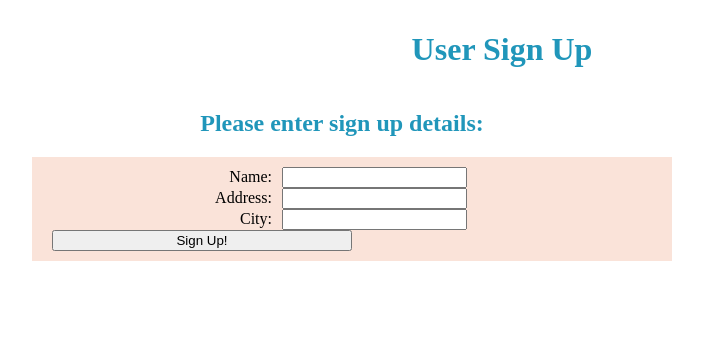
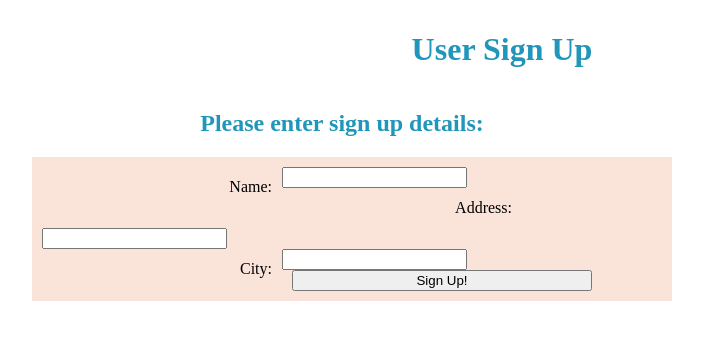
Before and after one commit to jyoansah/bostonhacks15, a PHP site: page /q/index.php in a window 1280 px wide. Shown: the top 340 px of the page, without its empty margins (138-841 px from the left). Run offline with PHP 8.4, Linux system fonts and the light colour scheme.

Commit message:
no message

```diff
--- a/q/index.css
+++ b/q/index.css
@@ -13,7 +13,7 @@ label{
     float: left;
     width: 120px;
     text-align: right;
-    margin-right: 10px;
+    margin: 10px;
 }
 
 h1, h2{
```
